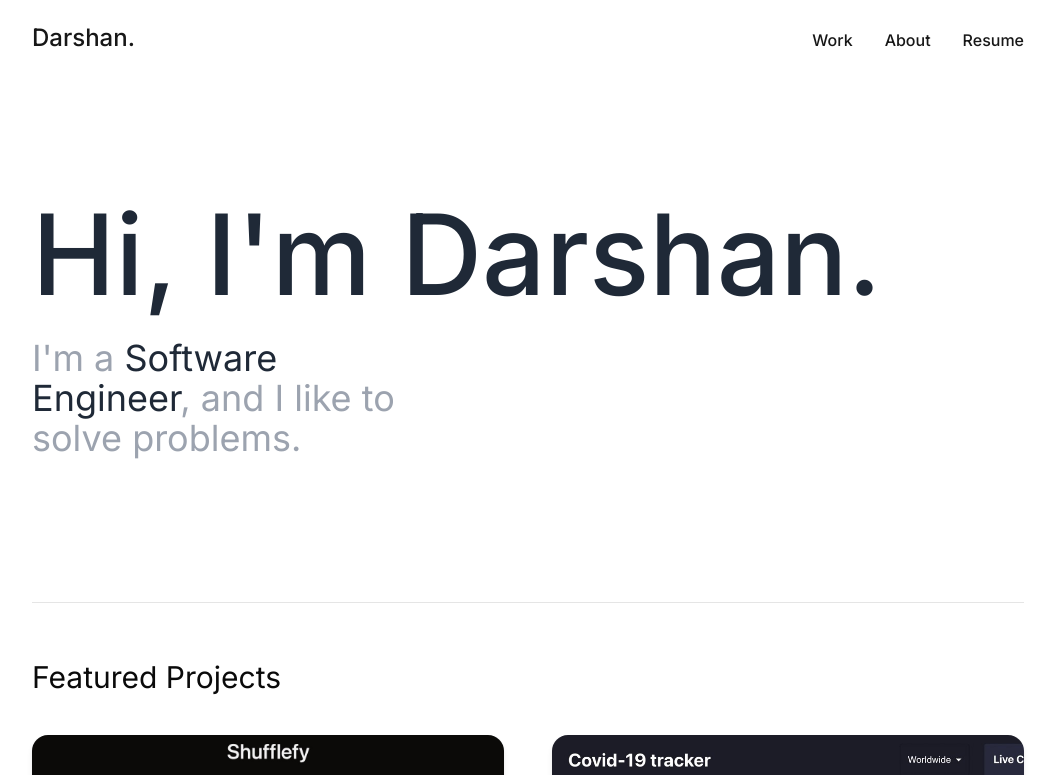
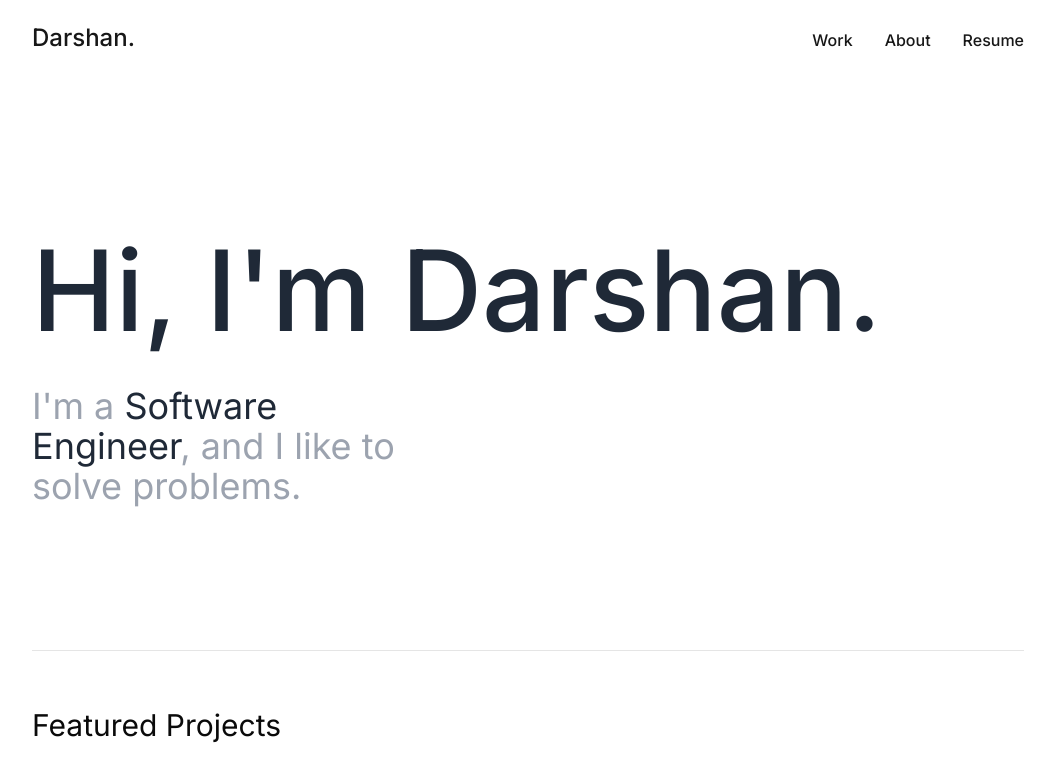
Before and after one commit to darshangoswami/Portfolio, a React (Vite) app: page / in a window 1280 px wide. Shown: the top 775 px of the page, without its empty margins (112-1167 px from the left). Built offline with nearby package versions, Linux system fonts and the light colour scheme.

Commit message:
update sizing and spacing - hero

```diff
--- a/src/App.jsx
+++ b/src/App.jsx
@@ -29,10 +29,10 @@ function App() {
       </nav>
       <main className="px-5 md:px-20 lg:px-36">
         <div className="mt-44 mb-36">
-          <h1 className="text-4xl lg:text-[7rem] text-gray-800 font-medium">
+          <h1 className="text-5xl md:text-7xl lg:text-8xl xl:text-[7rem] text-gray-800 font-medium">
             Hi, I'm Darshan.
           </h1>
-          <h2 className="w-2/5 text-2xl text-gray-400 lg:text-4xl lg:mt-16 flex-wrap">
+          <h2 className="w-5/6 md:w-4/6 lg:w-3/5 xl:w-2/5 text-gray-400 text-2xl md:text-3xl xl:text-4xl mt-5 lg:mt-7 xl:mt-10 flex-wrap">
             I'm a <span className="text-gray-800">Software Engineer</span>, and
             I like to solve problems.
           </h2>
```
